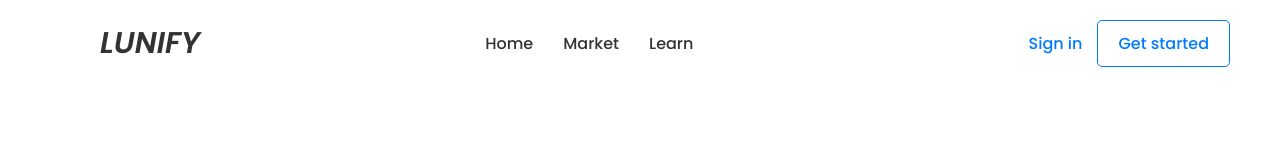
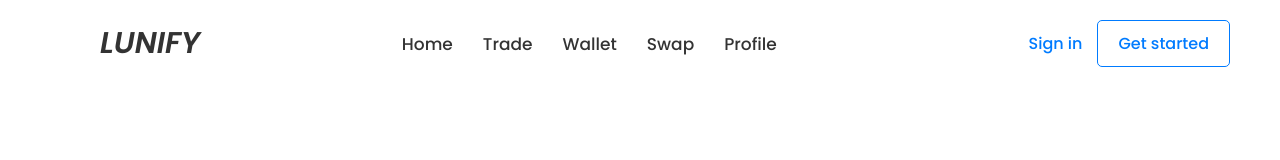
Before and after one commit to tenshyy1/Lunify, a React (Vite) app in the folder frontend/: page / in a window 1280 px wide. Shown: the top 160 px of the page. Built offline with nearby package versions, Linux system fonts and the light colour scheme.

Commit message:
minimal update home and profile

```diff
--- a/frontend/package.json
+++ b/frontend/package.json
@@ -20,6 +20,7 @@
     "react": "^19.0.0",
     "react-chartjs-2": "^5.3.0",
     "react-dom": "^19.0.0",
+    "react-helmet": "^6.1.0",
     "react-hot-toast": "^2.5.2",
     "react-modal": "^3.16.3",
     "react-router-dom": "^6.22.0",
--- a/frontend/src/pages/Home.jsx
+++ b/frontend/src/pages/Home.jsx
@@ -4,6 +4,7 @@ import { Line } from 'react-chartjs-2';
 import { Chart as ChartJS, LineElement, PointElement, LinearScale, Title, CategoryScale, Tooltip, Legend } from 'chart.js';
 import '../styles/home.css';
 import { getProfile } from '../services/profile';
+import favicon from '../assets/favicon.png'
 
 ChartJS.register(LineElement, PointElement, LinearScale, Title, CategoryScale, Tooltip, Legend);
 
@@ -13,6 +14,12 @@ const Home = () => {
   const navigate = useNavigate();
 
   useEffect(() => {
+    document.title = 'Home Page';
+    const link = document.createElement('link');
+    link.rel = 'icon';
+    link.href = favicon;
+    link.type = 'image/png';
+    document.head.appendChild(link);
     const token = localStorage.getItem('token');
     if (token) {
       getProfile(token)
@@ -162,13 +169,14 @@ const Home = () => {
         </div>
         <ul className="navbar-links">
           <li><Link to="/">Home</Link></li>
-          <li><Link to="/market">Market</Link></li>
-          <li><Link to="/learn">Learn</Link></li>
+          <li><Link to="/trade">Trade</Link></li>
+          <li><Link to="/wallet">Wallet</Link></li>
+          <li><Link to="/swap">Swap</Link></li>
+          <li><Link to="/profile">Profile</Link></li>
         </ul>
         <div className="navbar-actions">
           {isLoggedIn ? (
             <div className="user-info">
-              <span className="user-avatar">👤</span> {/* Заглушка для аватара */}
               <span className="user-login">{login || 'User'}</span>
             </div>
           ) : (
--- a/frontend/src/pages/Profile.jsx
+++ b/frontend/src/pages/Profile.jsx
@@ -15,6 +15,12 @@ const Profile = ({ onLogout }) => {
   const navigate = useNavigate();
 
   useEffect(() => {
+    document.title = 'Profile';
+    const link = document.createElement('link');
+    link.rel = 'icon';
+    link.href = foto;
+    link.type = 'image/png';
+    document.head.appendChild(link);
     const token = localStorage.getItem('token');
     if (!token) {
       console.error('No token found');
--- a/frontend/src/styles/home.css
+++ b/frontend/src/styles/home.css
@@ -67,7 +67,7 @@
   position: relative;
   text-decoration: none;
   color: #333;
-  font-size: 16px;
+  font-size: 17px;
   font-weight: 500;
   transition: color 0.3s ease;
 }
```
Also changed, not shown: 1 other file (tests, documents, lock files or other folders).
